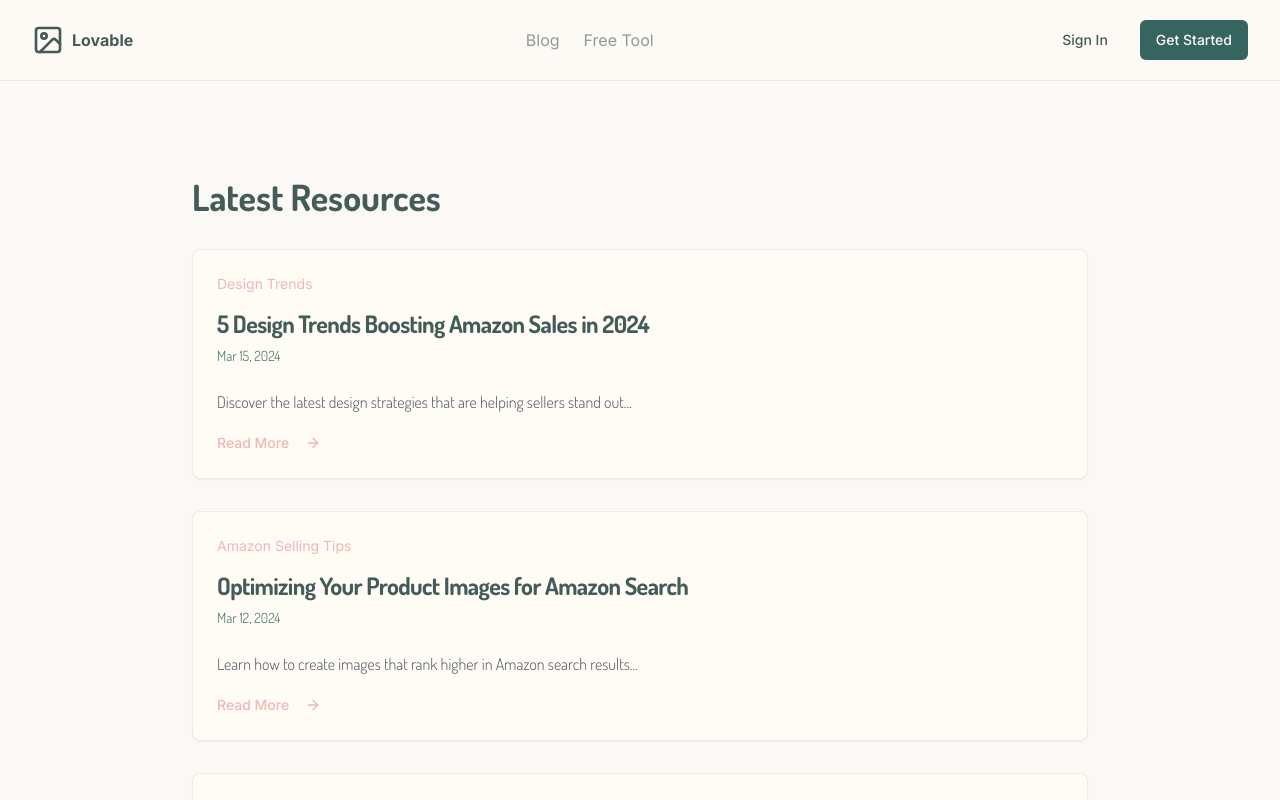
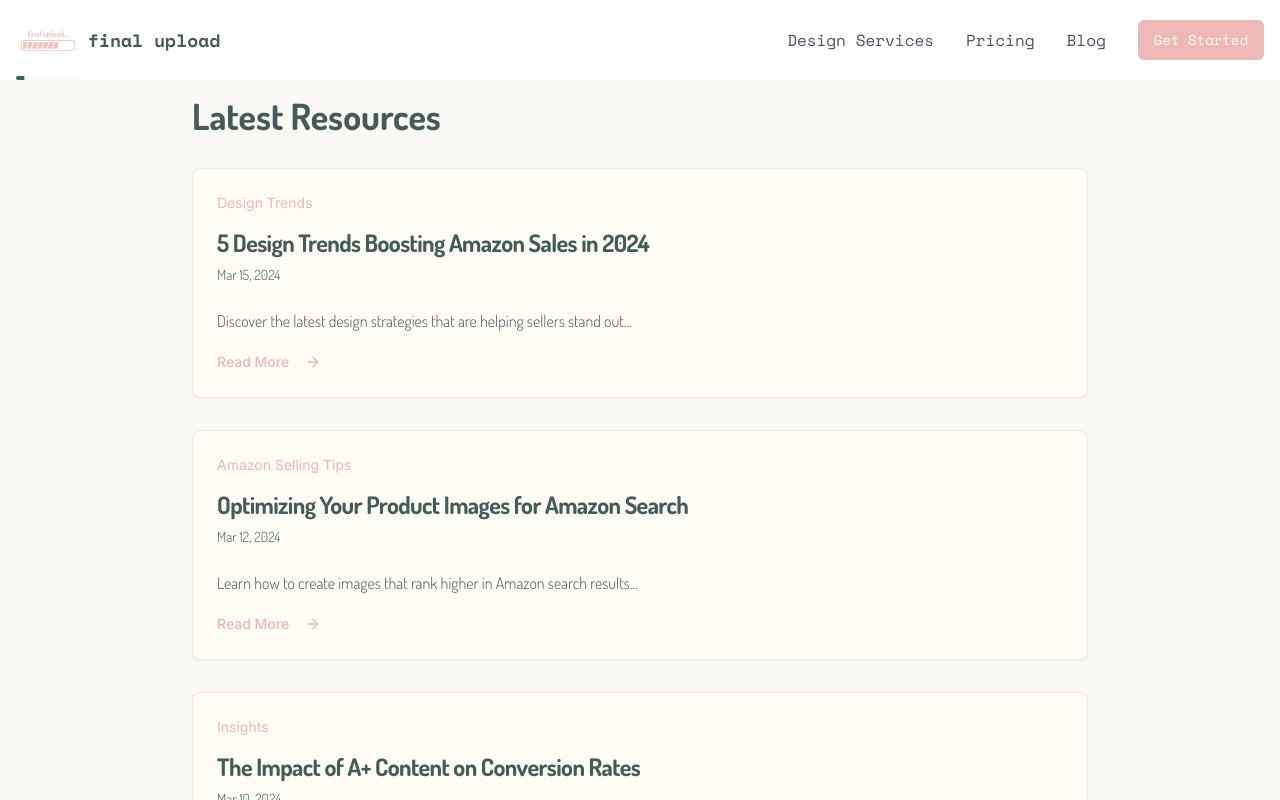
Before and after one commit to Mavic1027/Final-Upload, a React (Vite) app: page /blog in a window 1280 px wide. Shown: the top 800 px of the page. Built offline with nearby package versions, Linux system fonts and the light colour scheme.

Commit message:
Reverted to edit 65040864-259e-424d-91b9-4216474da773: "Remove buttons from Pricing and Services
This commit removes the "Explore Services" button from the Services component and the "View Full Pricing Details" button from the Pricing component.
[skip gpt_engineer]"

```diff
--- a/src/components/Header.tsx
+++ b/src/components/Header.tsx
@@ -1,35 +1,80 @@
-import { Link } from "react-router-dom";
 import { Button } from "@/components/ui/button";
-import { Image } from "lucide-react";
+import { Menu, X } from "lucide-react";
+import { useState } from "react";
+import { Progress } from "@/components/ui/progress";
 
 export const Header = () => {
+  const [isMenuOpen, setIsMenuOpen] = useState(false);
+  const [progress, setProgress] = useState(13);
+
+  const navItems = [
+    { label: "Design Services", href: "#services" },
+    { label: "Pricing", href: "#pricing" },
+    { label: "Blog", href: "#blog" },
+  ];
+
   return (
-    <header className="sticky top-0 z-50 w-full border-b bg-background/95 backdrop-blur supports-[backdrop-filter]:bg-background/60">
-      <div className="container">
+    <header className="fixed top-0 left-0 right-0 bg-white z-50">
+      <div className="container mx-auto px-4">
         <div className="flex items-center justify-between h-20">
-          <Link to="/" className="flex items-center space-x-2">
-            <Image className="h-8 w-8" />
-            <span className="font-bold">Lovable</span>
-          </Link>
+          <a href="/" className="flex items-center space-x-2">
+            <div className="relative w-16 h-16">
+              <img
+                src="/lovable-uploads/f3a3a9e1-1184-4623-9309-31dee722768b.png"
+                alt="Final Upload Logo"
+                className="w-full h-full object-contain animate-pulse"
+              />
+              <div className="absolute -bottom-2 left-0 right-0 w-full">
+                <Progress value={progress} className="h-1" />
+              </div>
+            </div>
+            <span className="font-mono text-lg font-bold">final upload</span>
+          </a>
 
-          <nav className="hidden md:flex items-center space-x-6">
-            <Link to="/blog" className="text-foreground/60 hover:text-foreground">
-              Blog
-            </Link>
-            <Link
-              to="/background-remover"
-              className="flex items-center space-x-1 text-foreground/60 hover:text-foreground"
-            >
-              <span>Free Tool</span>
-            </Link>
+          <nav className="hidden md:flex items-center space-x-8">
+            {navItems.map((item) => (
+              <a
+                key={item.label}
+                href={item.href}
+                className="text-gray-600 hover:text-primary transition-colors font-mono"
+              >
+                {item.label}
+              </a>
+            ))}
+            <Button variant="default" className="bg-accent hover:bg-accent/90 font-mono">
+              Get Started
+            </Button>
           </nav>
 
-          <div className="flex items-center space-x-4">
-            <Button variant="ghost">Sign In</Button>
-            <Button>Get Started</Button>
-          </div>
+          <button
+            className="md:hidden"
+            onClick={() => setIsMenuOpen(!isMenuOpen)}
+            aria-label="Toggle menu"
+          >
+            {isMenuOpen ? <X size={24} /> : <Menu size={24} />}
+          </button>
         </div>
       </div>
+
+      {isMenuOpen && (
+        <div className="md:hidden bg-white border-t">
+          <nav className="container mx-auto px-4 py-4 flex flex-col space-y-4">
+            {navItems.map((item) => (
+              <a
+                key={item.label}
+                href={item.href}
+                className="text-gray-600 hover:text-primary transition-colors font-mono"
+                onClick={() => setIsMenuOpen(false)}
+              >
+                {item.label}
+              </a>
+            ))}
+            <Button variant="default" className="bg-accent hover:bg-accent/90 font-mono w-full">
+              Get Started
+            </Button>
+          </nav>
+        </div>
+      )}
     </header>
   );
 };
```
